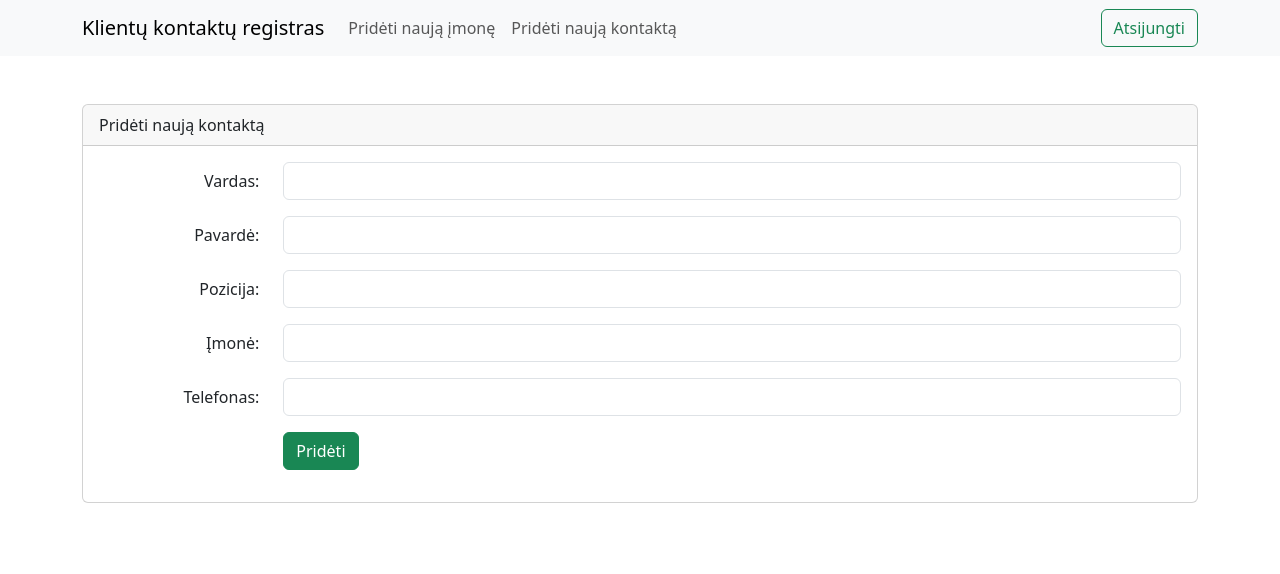
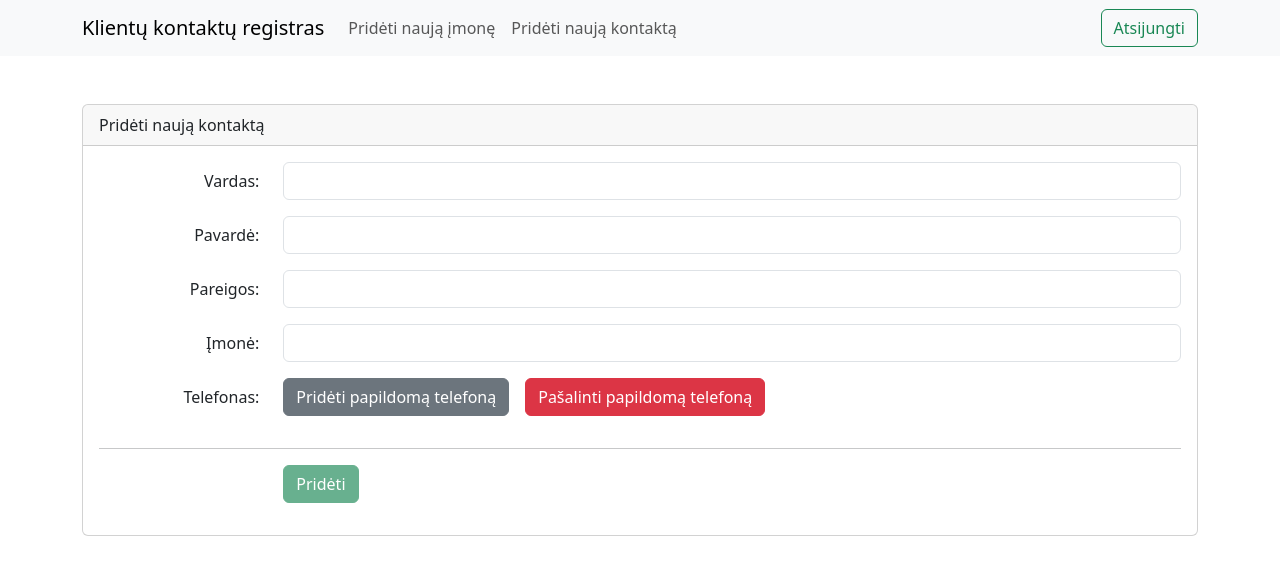
Before and after one commit to Jongita/CRM, an Angular app: page /contact/add in a window 1280 px wide. Shown: the top 574 px of the page. Built offline with nearby package versions, Linux system fonts and the light colour scheme.

Commit message:
reactive form

```diff
--- a/src/app/components/contacts/new-contact/new-contact.component.html
+++ b/src/app/components/contacts/new-contact/new-contact.component.html
@@ -4,33 +4,33 @@
             Pridėti naują kontaktą
         </div>
         <div class="card-body">
-            <form [formGroup]="contactForm">
+            <form [formGroup]="contactForm" (ngSubmit)="onSubmit()">
                 <div class="mb-3 row">
                     <label for="" class="col-sm-2 col-form-label text-end">Vardas:</label>
                     <div class="col-sm-10">
-                        <input class="form-control" ormControlName="name">
-                        <div class="helper-block d-none">
-                            prenesimas
+                        <input class="form-control" formControlName="name">
+                        <div class="helper-block" *ngIf="!contactForm.get('name')?.valid && contactForm.get('name')?.touched">
+                            Vardas yra privalomas ir gali sudaryti nuo 2 iki 30 simbolių
+                        </div>
+                    </div>
+                </div>
+
+                <div class=" mb-3 row">
+                    <label for="" class="col-sm-2 col-form-label text-end">Pavardė:</label>
+                    <div class="col-sm-10">
+                        <input class="form-control" formControlName="surname">
+                        <div class="helper-block" *ngIf="!contactForm.get('surname')?.valid && contactForm.get('surname')?.touched">
+                            Pavardė yra privaloma ir turi sudaryti nuo 2 iki 30 simbolių
                         </div>
                     </div>
                 </div>
 
                 <div class="mb-3 row">
-                    <label for="" class="col-sm-2 col-form-label text-end">Pavardė:</label>
+                    <label for="" class="col-sm-2 col-form-label text-end">Pareigos:</label>
                     <div class="col-sm-10">
-                        <input class="form-control" ormControlName="surname">
-                        <div class="helper-block d-none">
-                            prenesimas
-                        </div>
-                    </div>
-                </div>
-
-                <div class="mb-3 row">
-                    <label for="" class="col-sm-2 col-form-label text-end">Pozicija:</label>
-                    <div class="col-sm-10">
-                        <input class="form-control" ormControlName="position">
-                        <div class="helper-block d-none">
-                            prenesimas
+                        <input class="form-control" formControlName="position">
+                        <div class="helper-block" *ngIf="!contactForm.get('position')?.valid && contactForm.get('position')?.touched">
+                            Privaloma įvesti pareigas
                         </div>
                     </div>
                 </div>
@@ -38,33 +38,38 @@
                 <div class="mb-3 row">
                     <label for="" class="col-sm-2 col-form-label text-end">Įmonė:</label>
                     <div class="col-sm-10">
-                        <select class="form-control" ormControlName="company">
+                        <select class="form-control" formControlName="company">
                             <option></option>
                         </select>
-                        <div class="helper-block d-none">
-                            prenesimas
+                        <div class="helper-block" *ngIf="!contactForm.get('company')?.valid && contactForm.get('company')?.touched">
+                            Pasirinkite įmonę
                         </div>
                     </div>
                 </div>
 
                 <div class="mb-3 row">
                     <label for="" class="col-sm-2 col-form-label text-end">Telefonas:</label>
-                    <div class="col-sm-10">
-                        <input class="form-control" ormControlName="phones">
-                        <div class="helper-block d-none">
-                            prenesimas
+                    <div class="col-sm-9">
+                        <div class="row" formArrayName="phones">
+                            <div class="col-sm-12 mb-3" *ngFor="let phone of phones; let i=index">
+                                <input type="text" class="form-control" [formControlName]="i">
+                            </div>
                         </div>
+                        <div class="mb-3">
+                            <button type="button" class="btn btn-secondary me-3">Pridėti papildomą telefoną</button>
+                            <button type="button" class="btn btn-danger">Pašalinti papildomą telefoną</button>
+                        </div>
+
+
                     </div>
                 </div>
+                <hr>
 
                 <div class="mb-3 row">
                     <div class="col-sm-2 offset-sm-2">
-                        <button class="btn btn-success">Pridėti</button>
+                        <button class="btn btn-success" [disabled]="!contactForm.valid">Pridėti</button>
                     </div>
-
                 </div>
-
-
 
             </form>
         </div>
--- a/src/app/components/contacts/new-contact/new-contact.component.ts
+++ b/src/app/components/contacts/new-contact/new-contact.component.ts
@@ -1,10 +1,11 @@
+import { CommonModule } from '@angular/common';
 import { Component } from '@angular/core';
-import { FormControl, FormGroup, ReactiveFormsModule } from '@angular/forms';
+import { FormArray, FormControl, FormGroup, ReactiveFormsModule, ValidationErrors, Validators } from '@angular/forms';
 
 @Component({
   selector: 'app-new-contact',
   standalone: true,
-  imports: [ReactiveFormsModule],
+  imports: [ReactiveFormsModule, CommonModule],
   templateUrl: './new-contact.component.html',
   styleUrl: './new-contact.component.css'
 })
@@ -13,14 +14,39 @@ export class NewContactComponent {
 
   constructor(){
     this.contactForm=new FormGroup({
-      'name':new FormControl("555555"),
-      'surname':new FormControl(null),
-      'position':new FormControl(null),
-      'company':new FormControl(null),
-      'phones':new FormControl(555555),
+      'name':new FormControl(null, [Validators.required, Validators.minLength(2), Validators.maxLength(30)]),
+      'surname':new FormControl(null, [Validators.required, Validators.minLength(2), Validators.maxLength(30)]),
+      'position':new FormControl(null, Validators.required),
+      'company':new FormControl(null, Validators.required),
+      'phones':new FormArray([])
+      // (null, [Validators.required, this.validatePhone]),
 
     })
   }
+  onSubmit(){
+    console.log(this.contactForm);
+  }
+
+  validatePhone(control: FormControl): ValidationErrors | null {
+    const phone: string = control.value;
+    const pattern = /^\+[0-9]{11}$/;
+
+    if (pattern.test(phone)){
+      return null;
+    } else {
+      return {error: 'Klaida'};
+    }
+  }
+
+  get phones() {
+    return (this.contactForm.get('phones') as FormArray).controls;
+  }
+
+  public addPhone(){
+    const number = new FormControl(null, [Validators.required, this.validatePhone]);
+    (this.contactForm.get('phones') as FormArray).push(number);
+  }
+
 }
 
 
```
